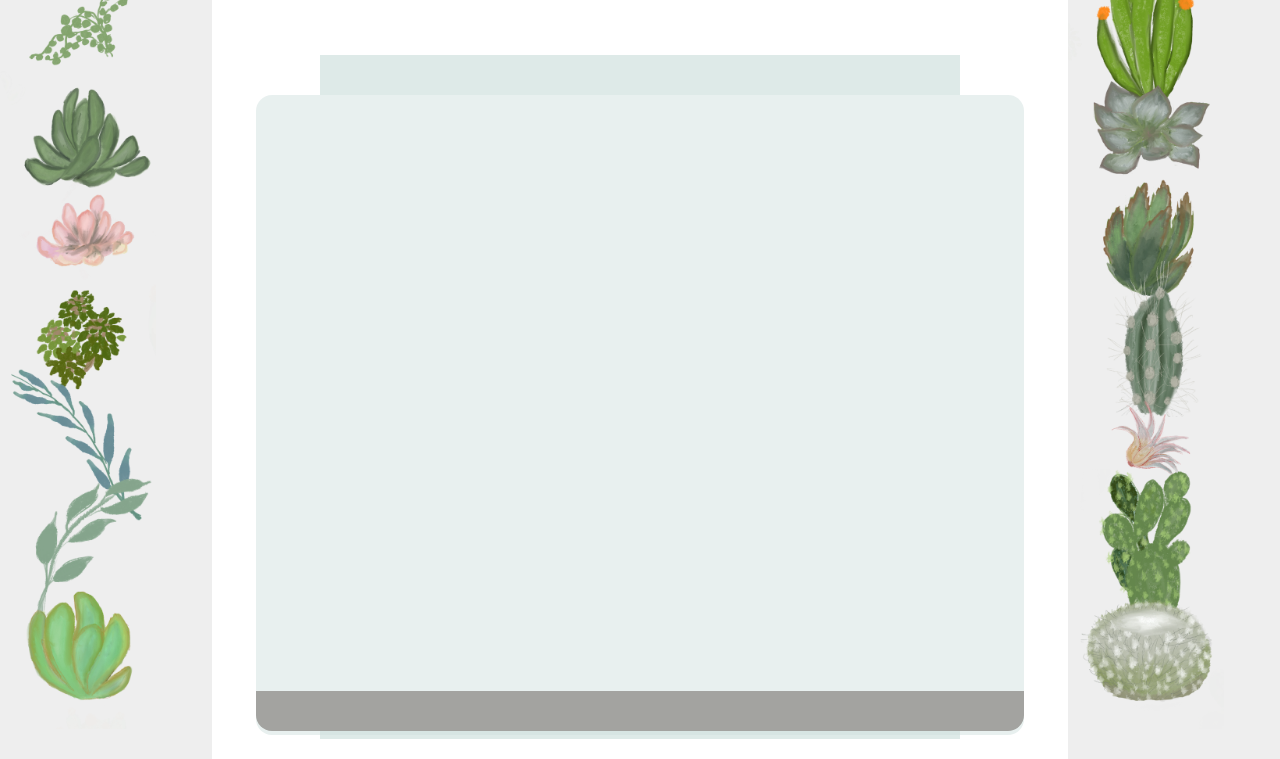
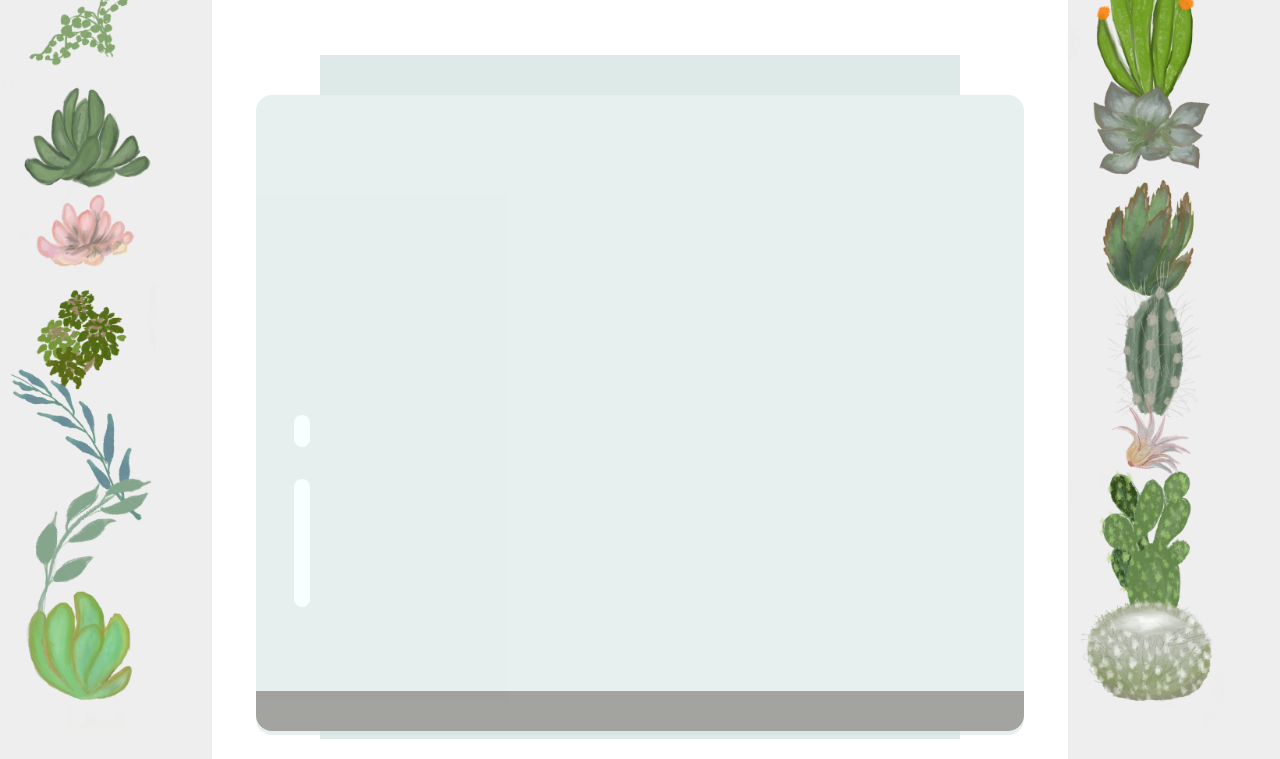
Before and after one commit to ShirleneNait/TERRARIUM, a plain HTML site: page index.html in a window 1280 px wide. Shown: the part 61-820 px from the top of the page. Drawn offline with Linux system fonts and the light colour scheme.

Commit message:
adding a bubble shine to the jar

```diff
--- a/style.css
+++ b/style.css
@@ -81,3 +81,27 @@ h1 {
 	opacity: 0.7;
 	z-index: -1;
 }
+
+.jar-glossy-long{
+	height: 5%;
+	width: 2%;
+	background: azure;
+	border-radius: 1rem;
+	position: absolute;
+	bottom: 45%;
+	left: 5%;
+	opacity:1;
+	z-index: 1;
+}
+
+.jar-glossy-short{
+	height: 20%;
+	width: 2%;
+	background: azure;
+	border-radius: 1rem;
+	position: absolute;
+	bottom: 20%;
+	left: 5%;
+	opacity: 1;
+	z-index: 1;
+}
```
